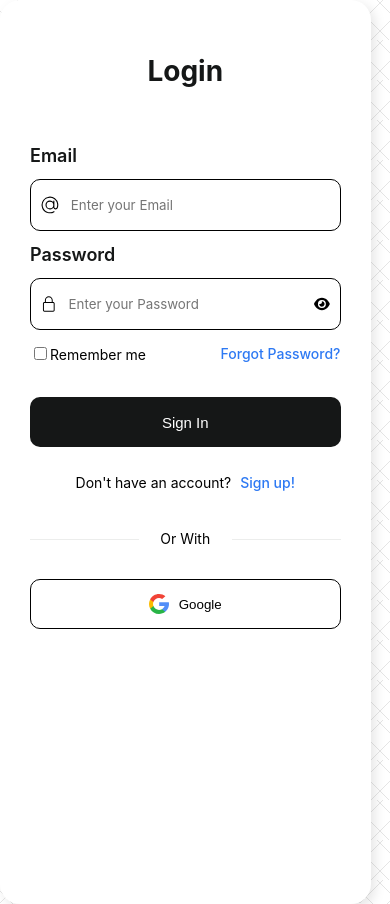
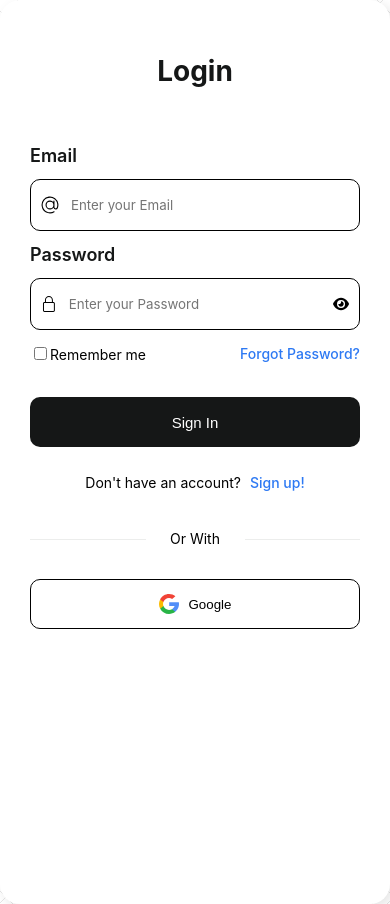
Before and after one commit to ssandeep9o1/Naa_Khaata, a React (Vite) app: page /login in a window 390 px wide. Built offline with nearby package versions, Linux system fonts and the light colour scheme; no server answers; a web font is replaced by a local one.

Commit message:
Improved ui for mobile

```diff
--- a/src/App.css
+++ b/src/App.css
@@ -31,7 +31,7 @@ body {
   background-color: var(--background);
   color: var(--text);
   overflow-x: hidden;
-  min-height: 100vh; /* Ensures the gradient covers the full viewport height */
+  min-height: 100vh;
   background-color: #ffffff;
   background-image:
     repeating-linear-gradient(45deg, rgba(0, 0, 0, 0.1) 0, rgba(0, 0, 0, 0.1) 1px, transparent 1px, transparent 20px),
@@ -53,14 +53,10 @@ body {
 @media (max-width: 600px) {
 
   .app-content-wrapper {
-    width: 95%;
-    padding-left: 0px;
-    padding-right: 0px;
+    width: 100%;
   }
 
   body {
     font-size: 14px;
-    padding: 0px;
-    margin: 0;
   }
 }
```
